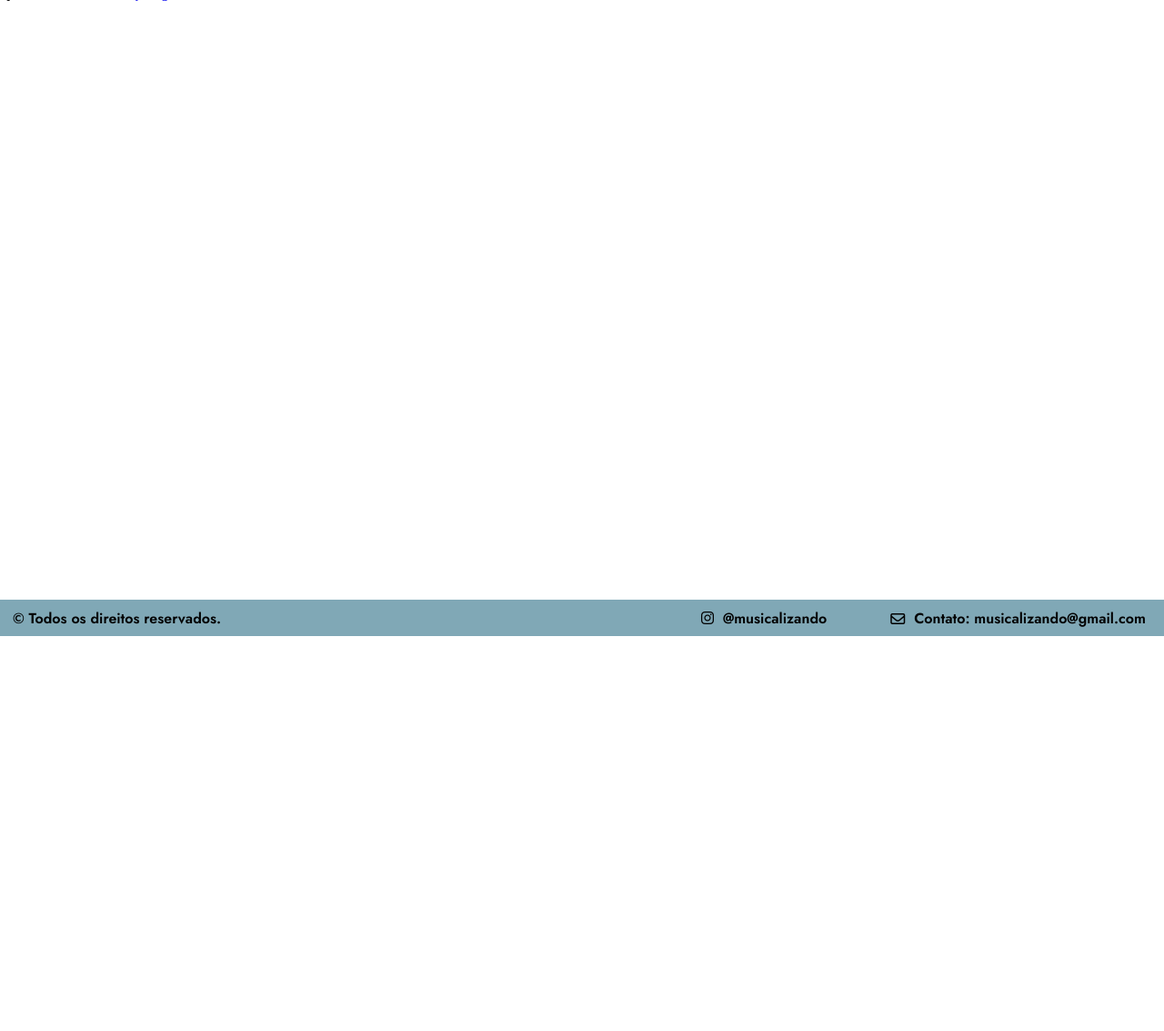
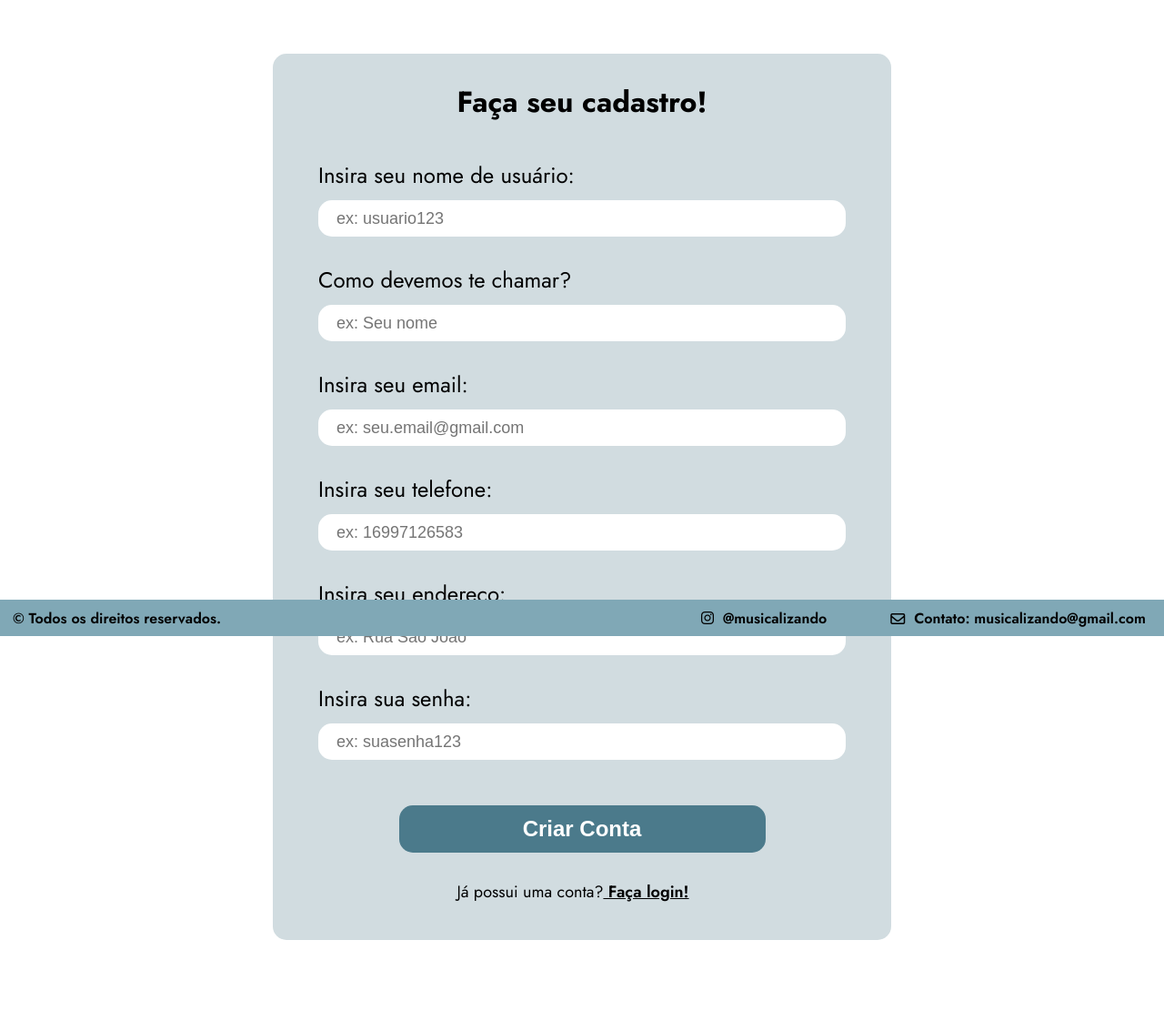
Before and after one commit to GiovanaCarrascosa/projeto_musical, a Flask app: page /pagina/cadastrar in a window 1280 px wide. Shown: the part 101-1234 px from the top of the page at 91% size. Before the commit the page ends 800 px from the top, so only its background shows below. Run offline with Flask 3, Linux system fonts and the light colour scheme; some libraries are stand-ins or nearby versions; some web fonts are replaced.

Commit message:
alterações rapidas na pagina de cadastrar

```diff
--- a/static/css/cadastro.css
+++ b/static/css/cadastro.css
@@ -80,13 +80,13 @@
     text-align: left;
 }
 
-.main__form--container-cadastro__btn--cadastrar{
+.main__form--container--cadastro__btn--cadastrar{
     display: flex;
     justify-content: center;
     margin-top: 20px;
 }
 
-.main__form-cadastro__btn--cadastrar {
+.main__form--cadastro__btn--cadastrar {
     width: 403px;
     height: 52px;
     border-radius: var(--border-radius-standard);
@@ -100,7 +100,7 @@
 
 }
 
-.main__form-cadastro__login--link {
+.main__form--cadastro__login--link {
     width: 100%;
     height: auto;
     font-size: var(--font-size-smaller);
@@ -110,7 +110,7 @@
     display: block;
 }
 
-.main__form-cadastro__login--link a {
+.main__form--cadastro__login--link a {
     color: var(--preto);
     font-weight: 600;
 }
--- a/templates/cadastro.html
+++ b/templates/cadastro.html
@@ -73,13 +73,13 @@
 
     </header>
 
-    <main class="principal">
+    <main class="main">
 
-        <section class="main__formulario-cadastro">
+        <section class="main__cadastro">
 
-            <h1 class="main__formulario-cadastro__titulo">Faça seu cadastro!</h1>
+            <h1 class="main__form--cadastro__title">Faça seu cadastro!</h1>
 
-            <form action="/post/cadastro" method="post" class="formulario-cadastro">
+            <form action="/post/cadastro" method="post" class="main__form--cadastro">
 
                 <!-- input para o nome de usuario -->
                 <label class="main__formulario-cadastro__campo-usuario__label" for="cadastro-usuario">Insira seu
@@ -113,15 +113,15 @@
 
                 <!-- botão para criar a conta -->
 
-                <div class="main__formulario-container-cadastro__btn-cadastrar">
+                <div class="main__form--container--cadastro__btn--cadastrar">
 
-                    <button type="submit" class="main__formulario-cadastro__btn-cadastrar">Criar Conta</button>
+                    <button type="submit" class="main__form--cadastro__btn--cadastrar">Criar Conta</button>
 
                 </div>
             </form>
 
             <!-- caso a pessoa ja tenha conta no site -->
-            <span class="main__formulario-cadastro__login-link">Já possui uma conta?<a href="/pagina/login"> Faça
+            <span class="main__form--cadastro__login--link">Já possui uma conta?<a href="/pagina/login"> Faça
                     login!</a></span>
 
         </section>
```
